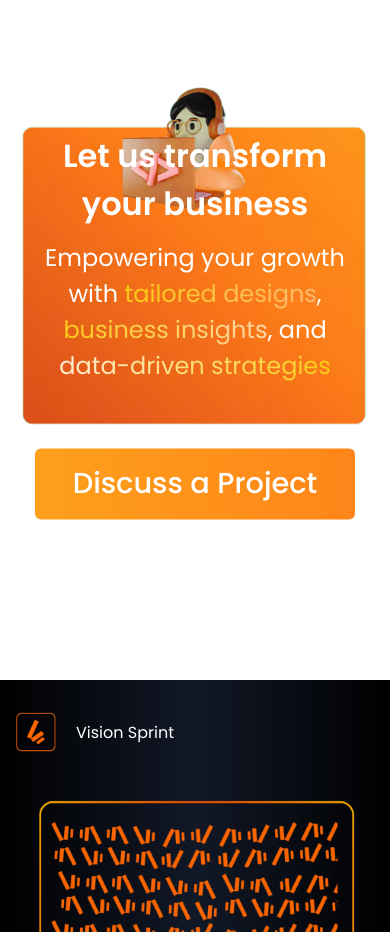
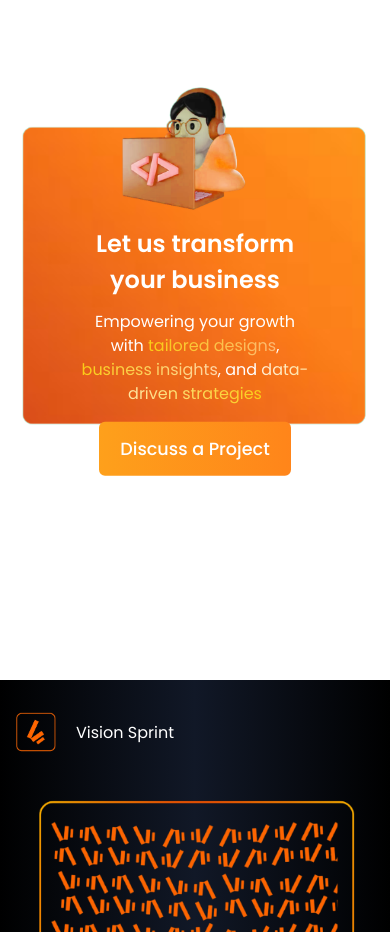
Before and after one commit to ThokozaniTshabalala/Vision-Sprint, a React (Vite) app: page / in a window 390 px wide. Shown: the part 3860-4792 px from the top of the page. Built offline with nearby package versions, Linux system fonts and the light colour scheme.

Commit message:
responsive design fix 712

```diff
--- a/src/components/FooterBanner/FooterBanner.css
+++ b/src/components/FooterBanner/FooterBanner.css
@@ -99,7 +99,40 @@
   }
 }
 
+@media (max-width: 712px) {
+  .text-overlay {
+    width: 60%;
+    left: 50%;
+    transform: translateX(-50%) translateY(-40%);
+    display: flex;
+    flex-direction: column;
+    align-items: center;
+    text-align: center;
+  }
 
+  .content-wrapper {
+    width: 100%;
+    display: flex;
+    flex-direction: column;
+    gap: 0.1rem;
+    align-items: center;
+  }
+
+  .heading-text {
+    font-size: 1.5rem;
+  }
+
+  .body-text {
+    font-size: 1rem;
+  }
+
+  .banner-button {
+    font-size: 1.1rem;
+    margin-top: 1rem;
+    padding: 0.875rem 1.25rem;
+    width: 12rem;
+  }
+}
 
 @media (max-width: 360px) {
     .text-overlay {
```
